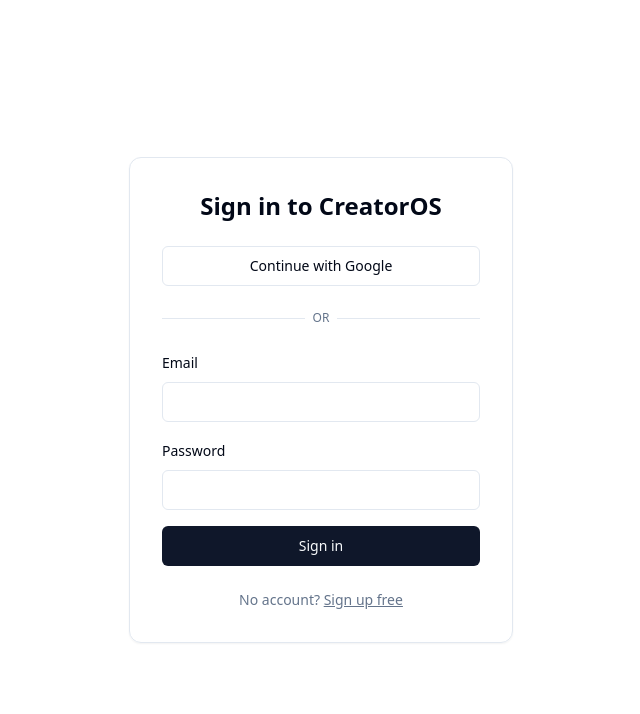
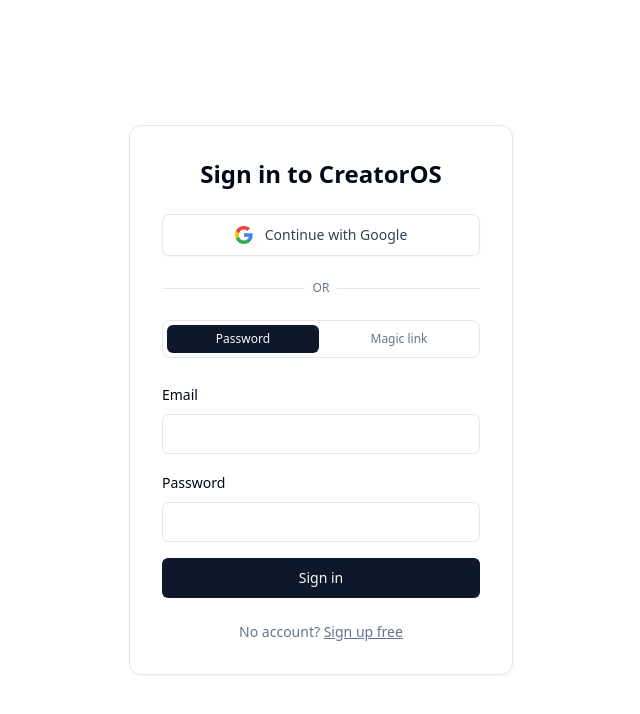
Before and after one commit to ClementS03/creatoros, a Next.js app: page /login in a window 1280 px wide. Shown: the top 714 px of the page, without its empty margins (319-959 px from the left). Built offline with nearby package versions, Linux system fonts and the light colour scheme; no server answers.

Commit message:
feat: Google button with icon, magic link on login, better auth UX

```diff
--- a/app/(auth)/login/page.tsx
+++ b/app/(auth)/login/page.tsx
@@ -3,6 +3,7 @@
 import { Button } from "@/components/ui/button";
 import { Input } from "@/components/ui/input";
 import { Label } from "@/components/ui/label";
+import { GoogleButton } from "@/components/auth/GoogleButton";
 import Link from "next/link";
 import { useState } from "react";
 
@@ -11,6 +12,8 @@
   const [password, setPassword] = useState("");
   const [error, setError] = useState<string | null>(null);
   const [loading, setLoading] = useState(false);
+  const [magicSent, setMagicSent] = useState(false);
+  const [mode, setMode] = useState<"password" | "magic">("password");
   const supabase = createSupabaseBrowser();
 
   async function handleLogin(e: React.FormEvent) {
@@ -18,28 +21,44 @@
     setLoading(true);
     setError(null);
     const { error } = await supabase.auth.signInWithPassword({ email, password });
-    if (error) {
-      setError(error.message);
-      setLoading(false);
-      return;
-    }
+    if (error) { setError(error.message); setLoading(false); return; }
     window.location.href = "/dashboard";
   }
 
-  async function handleGoogle() {
-    await supabase.auth.signInWithOAuth({
-      provider: "google",
-      options: { redirectTo: `${location.origin}/api/auth/callback` },
+  async function handleMagicLink(e: React.FormEvent) {
+    e.preventDefault();
+    setLoading(true);
+    setError(null);
+    const { error } = await supabase.auth.signInWithOtp({
+      email,
+      options: { emailRedirectTo: `${location.origin}/api/auth/callback` },
     });
+    if (error) { setError(error.message); setLoading(false); return; }
+    setMagicSent(true);
+    setLoading(false);
+  }
+
+  if (magicSent) {
+    return (
+      <div className="min-h-screen flex items-center justify-center">
+        <div className="text-center space-y-2 max-w-sm px-4">
+          <div className="text-4xl">✉️</div>
+          <h1 className="text-2xl font-bold">Check your inbox</h1>
+          <p className="text-muted-foreground text-sm">
+            We sent a magic link to <strong>{email}</strong>. Click it to sign in instantly.
+          </p>
+        </div>
+      </div>
+    );
   }
 
   return (
     <div className="min-h-screen flex items-center justify-center bg-background">
       <div className="w-full max-w-sm space-y-6 p-8 border rounded-xl shadow-sm">
         <h1 className="text-2xl font-bold text-center">Sign in to CreatorOS</h1>
-        <Button variant="outline" className="w-full" onClick={handleGoogle}>
-          Continue with Google
-        </Button>
+
+        <GoogleButton />
+
         <div className="relative">
           <div className="absolute inset-0 flex items-center">
             <span className="w-full border-t" />
@@ -48,37 +67,56 @@
             <span className="bg-background px-2 text-muted-foreground">or</span>
           </div>
         </div>
+
+        {/* Mode toggle */}
+        <div className="flex rounded-lg border p-1 gap-1">
+          <button
+            type="button"
+            onClick={() => setMode("password")}
+            className={`flex-1 text-xs py-1.5 rounded-md font-medium transition-colors ${mode === "password" ? "bg-primary text-primary-foreground" : "text-muted-foreground hover:text-foreground"}`}
+          >
+            Password
+          </button>
+          <button
+            type="button"
+            onClick={() => setMode("magic")}
+            className={`flex-1 text-xs py-1.5 rounded-md font-medium transition-colors ${mode === "magic" ? "bg-primary text-primary-foreground" : "text-muted-foreground hover:text-foreground"}`}
+          >
+            Magic link
+          </button>
+        </div>
+
+        {mode === "password" ? (
           <form onSubmit={handleLogin} className="space-y-4">
             <div className="space-y-2">
               <Label htmlFor="email">Email</Label>
-            <Input
-              id="email"
-              type="email"
-              value={email}
-              onChange={(e) => setEmail(e.target.value)}
-              required
-            />
+              <Input id="email" type="email" value={email} onChange={(e) => setEmail(e.target.value)} required />
             </div>
             <div className="space-y-2">
               <Label htmlFor="password">Password</Label>
-            <Input
-              id="password"
-              type="password"
-              value={password}
-              onChange={(e) => setPassword(e.target.value)}
-              required
-            />
+              <Input id="password" type="password" value={password} onChange={(e) => setPassword(e.target.value)} required />
             </div>
             {error && <p className="text-sm text-destructive">{error}</p>}
             <Button type="submit" className="w-full" disabled={loading}>
               {loading ? "Signing in…" : "Sign in"}
             </Button>
           </form>
+        ) : (
+          <form onSubmit={handleMagicLink} className="space-y-4">
+            <div className="space-y-2">
+              <Label htmlFor="magic-email">Email</Label>
+              <Input id="magic-email" type="email" value={email} onChange={(e) => setEmail(e.target.value)} required />
+            </div>
+            {error && <p className="text-sm text-destructive">{error}</p>}
+            <Button type="submit" className="w-full" disabled={loading}>
+              {loading ? "Sending…" : "Send magic link"}
+            </Button>
+          </form>
+        )}
+
         <p className="text-center text-sm text-muted-foreground">
           No account?{" "}
-          <Link href="/signup" className="underline">
-            Sign up free
-          </Link>
+          <Link href="/signup" className="underline">Sign up free</Link>
         </p>
       </div>
     </div>
--- a/app/(auth)/signup/page.tsx
+++ b/app/(auth)/signup/page.tsx
@@ -3,6 +3,7 @@
 import { Button } from "@/components/ui/button";
 import { Input } from "@/components/ui/input";
 import { Label } from "@/components/ui/label";
+import { GoogleButton } from "@/components/auth/GoogleButton";
 import Link from "next/link";
 import { useState } from "react";
 
@@ -23,28 +24,19 @@
       password,
       options: { emailRedirectTo: `${location.origin}/api/auth/callback` },
     });
-    if (error) {
-      setError(error.message);
-      setLoading(false);
-      return;
-    }
+    if (error) { setError(error.message); setLoading(false); return; }
     setDone(true);
-  }
-
-  async function handleGoogle() {
-    await supabase.auth.signInWithOAuth({
-      provider: "google",
-      options: { redirectTo: `${location.origin}/api/auth/callback` },
-    });
   }
 
   if (done) {
     return (
       <div className="min-h-screen flex items-center justify-center">
-        <div className="text-center space-y-2">
-          <h1 className="text-2xl font-bold">Check your email</h1>
-          <p className="text-muted-foreground">
-            We sent a confirmation link to {email}
+        <div className="text-center space-y-2 max-w-sm px-4">
+          <div className="text-4xl">✉️</div>
+          <h1 className="text-2xl font-bold">Check your inbox</h1>
+          <p className="text-muted-foreground text-sm">
+            We sent a confirmation link to <strong>{email}</strong>.
+            Click it to activate your account.
           </p>
         </div>
       </div>
@@ -54,12 +46,13 @@
   return (
     <div className="min-h-screen flex items-center justify-center bg-background">
       <div className="w-full max-w-sm space-y-6 p-8 border rounded-xl shadow-sm">
-        <h1 className="text-2xl font-bold text-center">
-          Create your CreatorOS account
-        </h1>
-        <Button variant="outline" className="w-full" onClick={handleGoogle}>
-          Continue with Google
-        </Button>
+        <div className="text-center space-y-1">
+          <h1 className="text-2xl font-bold">Create your storefront</h1>
+          <p className="text-sm text-muted-foreground">Free forever. No credit card required.</p>
+        </div>
+
+        <GoogleButton />
+
         <div className="relative">
           <div className="absolute inset-0 flex items-center">
             <span className="w-full border-t" />
@@ -68,38 +61,26 @@
             <span className="bg-background px-2 text-muted-foreground">or</span>
           </div>
         </div>
+
         <form onSubmit={handleSignup} className="space-y-4">
           <div className="space-y-2">
             <Label htmlFor="email">Email</Label>
-            <Input
-              id="email"
-              type="email"
-              value={email}
-              onChange={(e) => setEmail(e.target.value)}
-              required
-            />
+            <Input id="email" type="email" value={email} onChange={(e) => setEmail(e.target.value)} required />
           </div>
           <div className="space-y-2">
             <Label htmlFor="password">Password</Label>
-            <Input
-              id="password"
-              type="password"
-              value={password}
-              onChange={(e) => setPassword(e.target.value)}
-              minLength={6}
-              required
-            />
+            <Input id="password" type="password" value={password} onChange={(e) => setPassword(e.target.value)} minLength={6} required />
+            <p className="text-xs text-muted-foreground">Minimum 6 characters</p>
           </div>
           {error && <p className="text-sm text-destructive">{error}</p>}
           <Button type="submit" className="w-full" disabled={loading}>
-            {loading ? "Creating account…" : "Create account — it's free"}
+            {loading ? "Creating account…" : "Create free account"}
           </Button>
         </form>
+
         <p className="text-center text-sm text-muted-foreground">
           Already have an account?{" "}
-          <Link href="/login" className="underline">
-            Sign in
-          </Link>
+          <Link href="/login" className="underline">Sign in</Link>
         </p>
       </div>
     </div>
--- /dev/null
+++ b/components/auth/GoogleButton.tsx
@@ -0,0 +1,28 @@
+"use client";
+import { createSupabaseBrowser } from "@/lib/supabase-client";
+
+export function GoogleButton() {
+  async function handleGoogle() {
+    const supabase = createSupabaseBrowser();
+    await supabase.auth.signInWithOAuth({
+      provider: "google",
+      options: { redirectTo: `${location.origin}/api/auth/callback` },
+    });
+  }
+
+  return (
+    <button
+      type="button"
+      onClick={handleGoogle}
+      className="w-full flex items-center justify-center gap-3 px-4 py-2.5 border rounded-lg bg-white text-gray-700 text-sm font-medium hover:bg-gray-50 transition-colors shadow-sm"
+    >
+      <svg width="18" height="18" viewBox="0 0 18 18" xmlns="http://www.w3.org/2000/svg">
+        <path d="M17.64 9.205c0-.639-.057-1.252-.164-1.841H9v3.481h4.844a4.14 4.14 0 0 1-1.796 2.716v2.259h2.908c1.702-1.567 2.684-3.875 2.684-6.615Z" fill="#4285F4"/>
+        <path d="M9 18c2.43 0 4.467-.806 5.956-2.18l-2.908-2.259c-.806.54-1.837.86-3.048.86-2.344 0-4.328-1.584-5.036-3.711H.957v2.332A8.997 8.997 0 0 0 9 18Z" fill="#34A853"/>
+        <path d="M3.964 10.71A5.41 5.41 0 0 1 3.682 9c0-.593.102-1.17.282-1.71V4.958H.957A8.996 8.996 0 0 0 0 9c0 1.452.348 2.827.957 4.042l3.007-2.332Z" fill="#FBBC05"/>
+        <path d="M9 3.58c1.321 0 2.508.454 3.44 1.345l2.582-2.58C13.463.891 11.426 0 9 0A8.997 8.997 0 0 0 .957 4.958L3.964 7.29C4.672 5.163 6.656 3.58 9 3.58Z" fill="#EA4335"/>
+      </svg>
+      Continue with Google
+    </button>
+  );
+}
```
Lines whose indentation alone changed are shown as unchanged.
